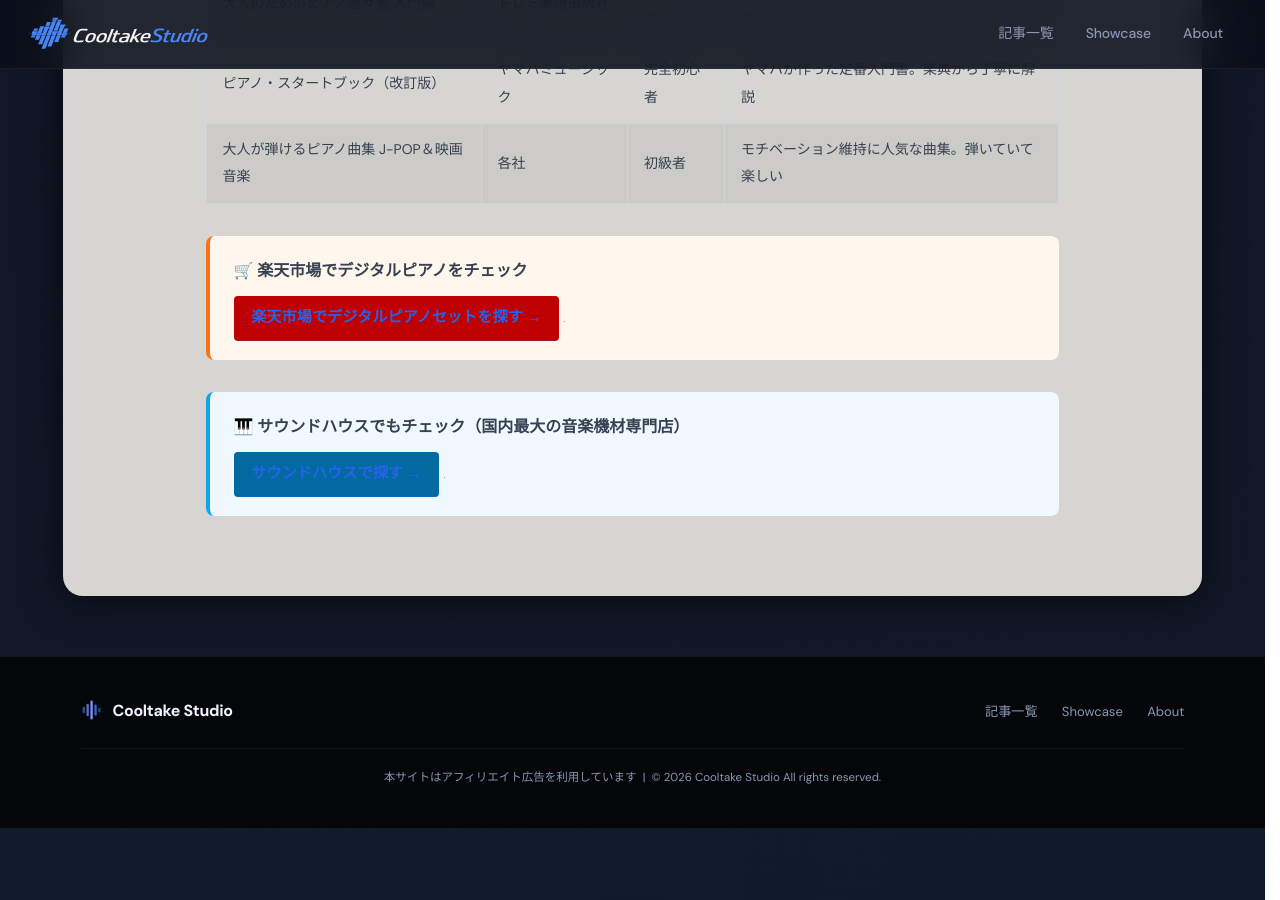
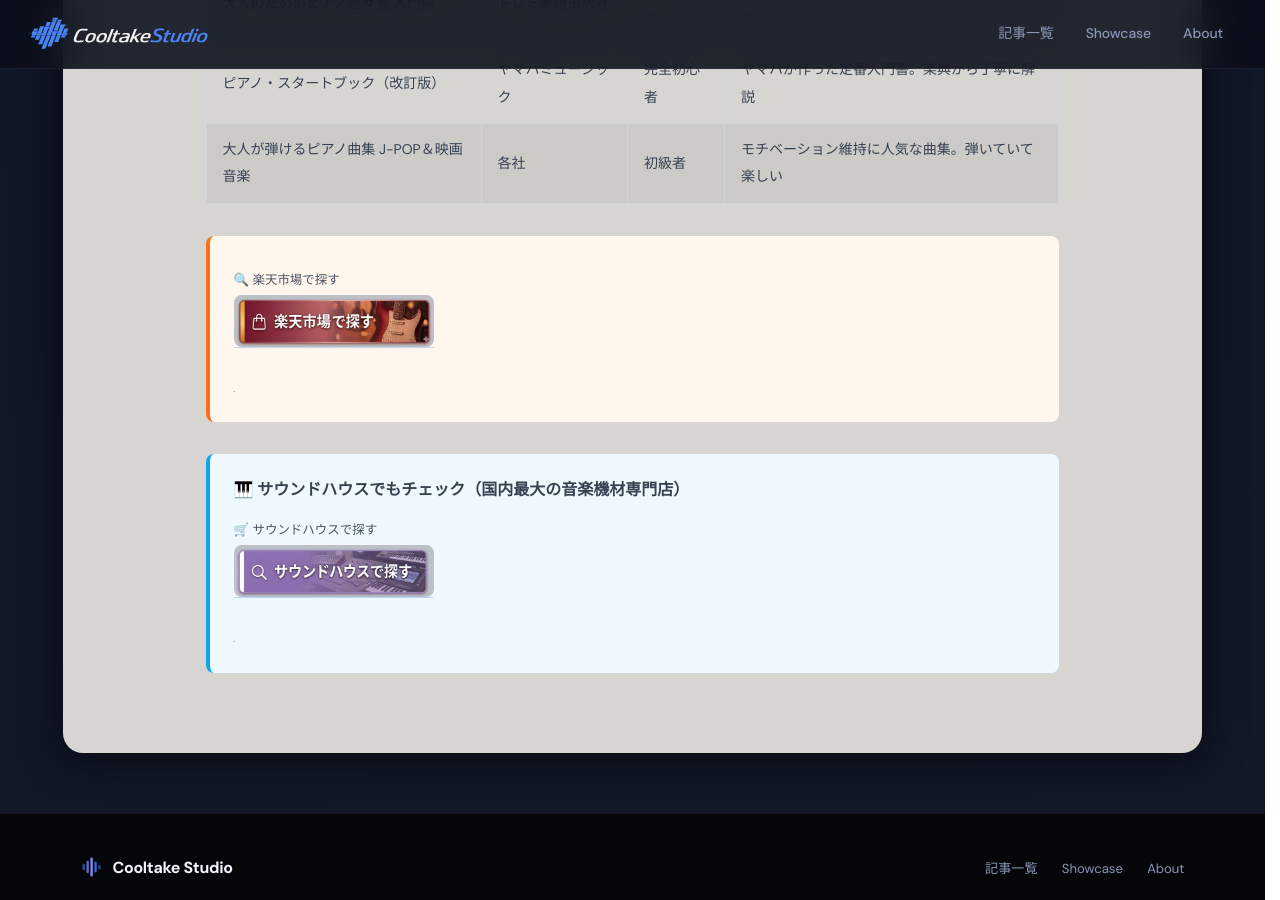
Before and after one commit to cooltake/cooltake-staging, a Jekyll site: the page built from _posts/2026-05-24-digital-piano-guide.md, in a window 1280 px wide and 900 px high, scrolled down 6539 px. Built offline with Jekyll 4.4.1, drawn with Linux system fonts in a browser that asks for light colours; some web fonts are replaced; grey boxes are pictures that could not be loaded.

Commit message:
style: replace old CTA buttons with image buttons in 2026-05-24-digital-piano-guide.md

```diff
--- a/_posts/2026-05-24-digital-piano-guide.md
+++ b/_posts/2026-05-24-digital-piano-guide.md
@@ -150,13 +150,14 @@
 <!-- AFFILIATE_PLACEHOLDER: Amazon教則本リンク（もしもアフィリエイト Amazon審査通過後に設置予定 site_id=672391） -->
 
 <div style="margin:2rem 0;padding:1.2rem 1.5rem;background:#fff7ed;border-left:4px solid #f97316;border-radius:8px;">
-<p style="margin:0 0 .6rem;font-weight:bold;font-size:1rem;">&#x1F6D2; 楽天市場でデジタルピアノをチェック</p>
-<a href="https://hb.afl.rakuten.co.jp/hgc/0b15ddc7.28c5c9ed.0b15ddc8.5d23dd4d/?pc=https%3A%2F%2Fsearch.rakuten.co.jp%2Fsearch%2Fmall%2F%E3%83%87%E3%82%B8%E3%82%BF%E3%83%AB%E3%83%94%E3%82%A2%E3%83%8E%2B%E5%88%9D%E5%BF%83%E8%80%85%2B%E3%82%B9%E3%82%BF%E3%83%B3%E3%83%89%E3%82%BB%E3%83%83%E3%83%88%2F" rel="nofollow" referrerpolicy="no-referrer-when-downgrade" style="display:inline-block;background:#bf0000;color:#fff;padding:.45rem 1.1rem;border-radius:4px;text-decoration:none;font-weight:bold;font-size:.95rem;">楽天市場でデジタルピアノセットを探す →</a>
+<div style="margin:.8rem 0;"><span style="display:block;font-size:.78rem;color:#4b5563;margin-bottom:3px;margin-top:6px;">🔍 楽天市場で探す</span>
+<a href="https://hb.afl.rakuten.co.jp/hgc/0b15ddc7.28c5c9ed.0b15ddc8.5d23dd4d/?pc=https%3A%2F%2Fsearch.rakuten.co.jp%2Fsearch%2Fmall%2F%E3%83%87%E3%82%B8%E3%82%BF%E3%83%AB%E3%83%94%E3%82%A2%E3%83%8E%2B%E5%88%9D%E5%BF%83%E8%80%85%2B%E3%82%B9%E3%82%BF%E3%83%B3%E3%83%89%E3%82%BB%E3%83%83%E3%83%88%2F" rel="nofollow" referrerpolicy="no-referrer-when-downgrade" style="display:inline-block;text-decoration:none;"><img src="/assets/images/btn-rakuten.jpg" alt="楽天市場で探す" width="200" style="height:auto;border-radius:8px;display:block;"></a></div>
 <img src="//i.moshimo.com/af/i/impression?a_id=5565352&amp;p_id=54&amp;pc_id=54&amp;pl_id=616" width="1" height="1" style="border:none;" alt="" loading="lazy">
 </div>
 
 <div style="margin:2rem 0;padding:1.2rem 1.5rem;background:#f0f9ff;border-left:4px solid #0ea5e9;border-radius:8px;">
 <p style="margin:0 0 .6rem;font-weight:bold;font-size:1rem;">&#x1F3B9; サウンドハウスでもチェック（国内最大の音楽機材専門店）</p>
-<a href="https://h.accesstrade.net/sp/cc?rk=01001xqc00os63&url=https%3A%2F%2Fwww.soundhouse.co.jp%2Fsearch%2Findex%2F%3Fsearch_all%3D%E3%83%87%E3%82%B8%E3%82%BF%E3%83%AB%E3%83%94%E3%82%A2%E3%83%8E" rel="nofollow" referrerpolicy="no-referrer-when-downgrade" style="display:inline-block;background:#0369a1;color:#fff;padding:.45rem 1.1rem;border-radius:4px;text-decoration:none;font-weight:bold;font-size:.95rem;">サウンドハウスで探す →</a>
+<div style="margin:.8rem 0;"><span style="display:block;font-size:.78rem;color:#4b5563;margin-bottom:3px;margin-top:6px;">🛒 サウンドハウスで探す</span>
+<a href="https://h.accesstrade.net/sp/cc?rk=01001xqc00os63&url=https%3A%2F%2Fwww.soundhouse.co.jp%2Fsearch%2Findex%2F%3Fsearch_all%3D%E3%83%87%E3%82%B8%E3%82%BF%E3%83%AB%E3%83%94%E3%82%A2%E3%83%8E" rel="nofollow" referrerpolicy="no-referrer-when-downgrade" style="display:inline-block;text-decoration:none;"><img src="/assets/images/btn-soundhouse.jpg" alt="サウンドハウスで探す" width="200" style="height:auto;border-radius:8px;display:block;"></a></div>
 <img src="https://h.accesstrade.net/sp/rr?rk=01001xqc00os63" width="1" height="1" border="0" alt="" loading="lazy">
 </div>
```
